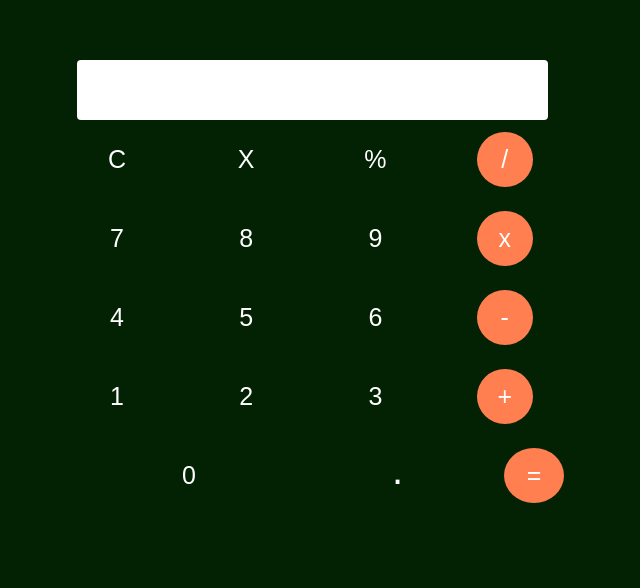
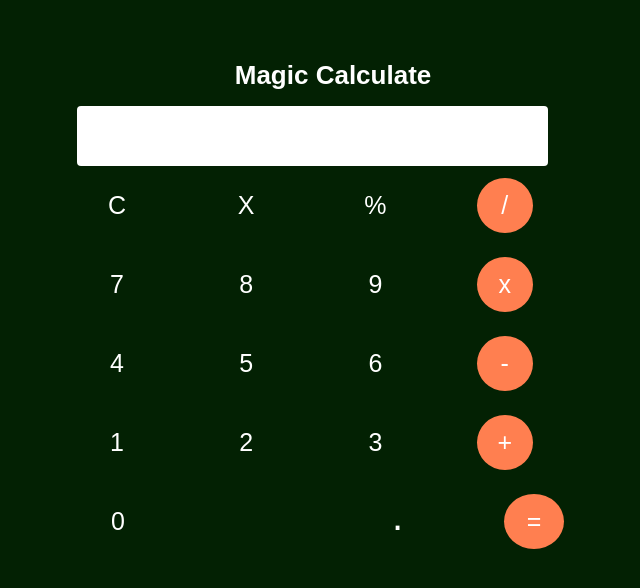
Before and after one commit to tatu7/calc, a plain HTML site: page index.html in a window 1280 px wide. Shown: the whole page, without its empty margins (307-947 px from the left). Drawn offline with Linux system fonts and the light colour scheme.

Commit message:
created calculate project

```diff
--- a/index.html
+++ b/index.html
@@ -9,6 +9,7 @@
   </head>
   <body>
     <div class="box">
+      <h2 class="title">Magic Calculate</h2>
       <div class="input">
         <div class="oyna"></div>
         <div class="line">
--- a/style.css
+++ b/style.css
@@ -22,6 +22,12 @@ body {
   display: grid;
   grid-template-columns: repeat(4, 1fr);
   gap: 0.5rem;
+}
+.title {
+  text-align: center;
+  color: #fff;
+  font-size: 2.6rem;
+  margin-bottom: 1.5rem;
 }
 .oyna {
   width: 92%;
@@ -65,6 +71,8 @@ body {
   width: 20rem;
   border-radius: 4rem;
   margin-right: 7rem;
+  text-align: left;
+  padding-left: 2.2rem;
 }
 .javob {
   margin-left: 6.2rem;
```
